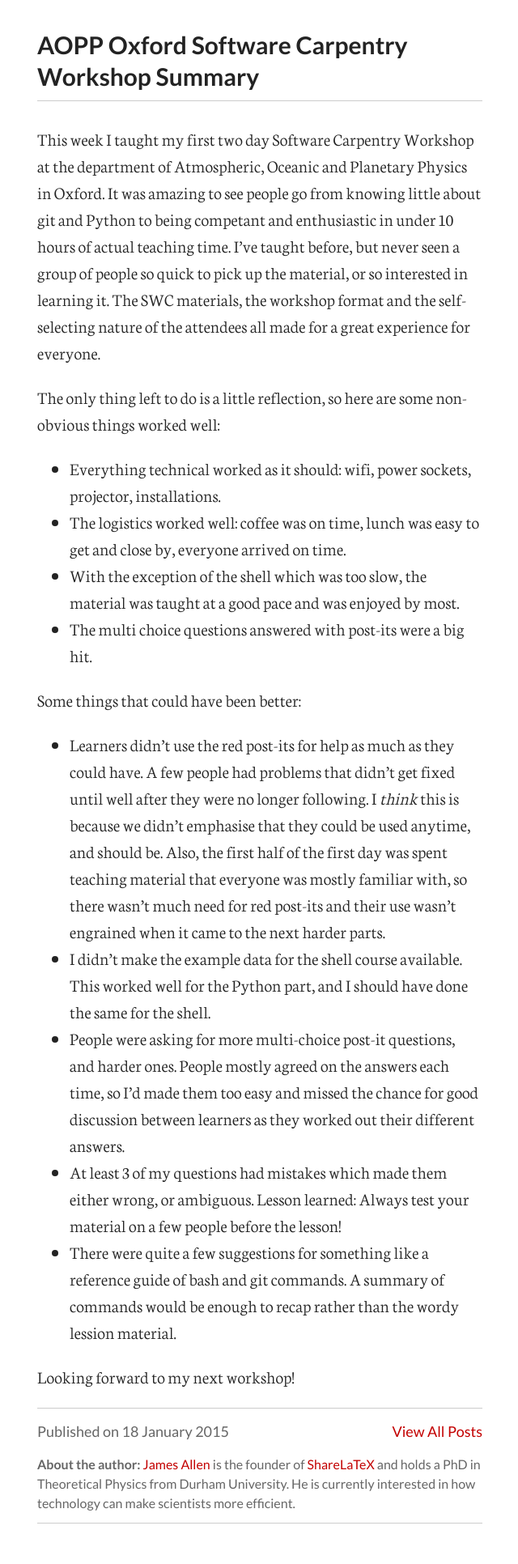
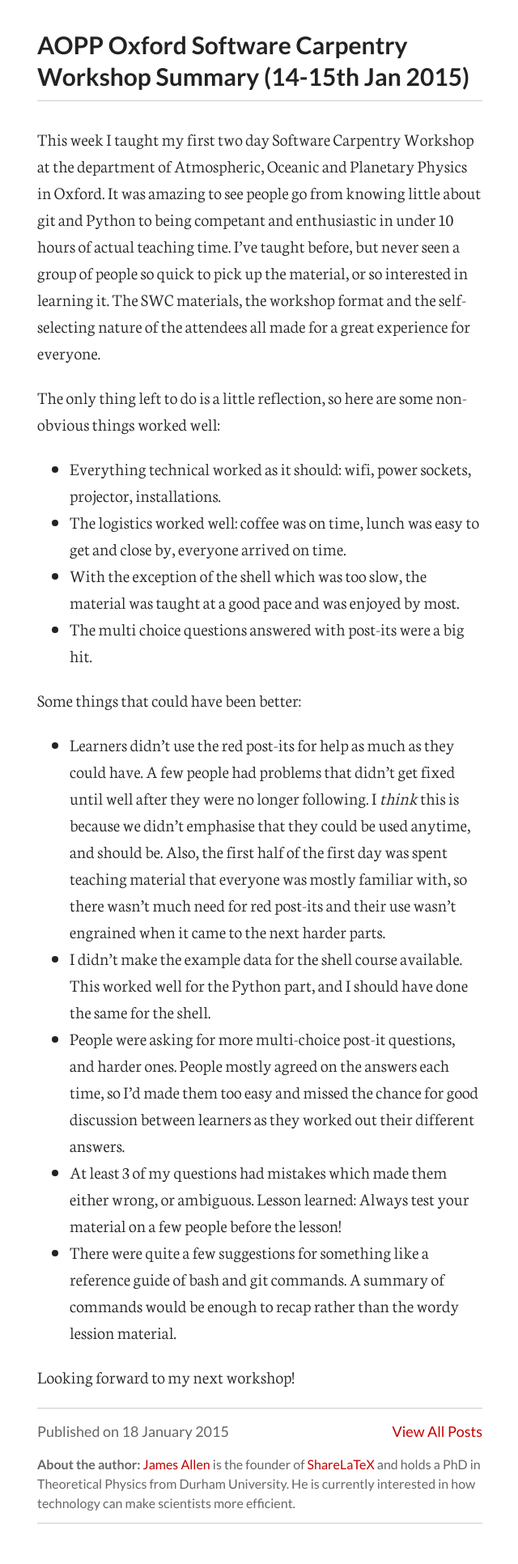
Before and after one commit to jpallen/jpallen.github.io, a Jekyll site: the page built from _posts/2015-01-18-aopp-oxford-swc-debrief-part-2.md, in a window 1280 px wide. Shown: the whole page at 81% size, without its empty margins (319-959 px from the left). Built offline with Jekyll 4.4.1, drawn with Linux system fonts in a browser that asks for light colours; comment, search, counter and statistics services are not loaded.

Commit message:
Update 2015-01-18-aopp-oxford-swc-debrief-part-2.md

```diff
--- a/_posts/2015-01-18-aopp-oxford-swc-debrief-part-2.md
+++ b/_posts/2015-01-18-aopp-oxford-swc-debrief-part-2.md
@@ -1,7 +1,7 @@
 ---
 layout: post
 author: James Allen
-title: AOPP Oxford Software Carpentry Workshop Summary
+title: AOPP Oxford Software Carpentry Workshop Summary (14-15th Jan 2015)
 ---
 
 This week I taught my first two day Software Carpentry Workshop at the department of Atmospheric, Oceanic and Planetary Physics in Oxford. It was amazing to see people go from knowing little about git and Python to being competant and enthusiastic in under 10 hours of actual teaching time. I've taught before, but never seen a group of people so quick to pick up the material, or so interested in learning it. The SWC materials, the workshop format and the self-selecting nature of the attendees all made for a great experience for everyone.
```
